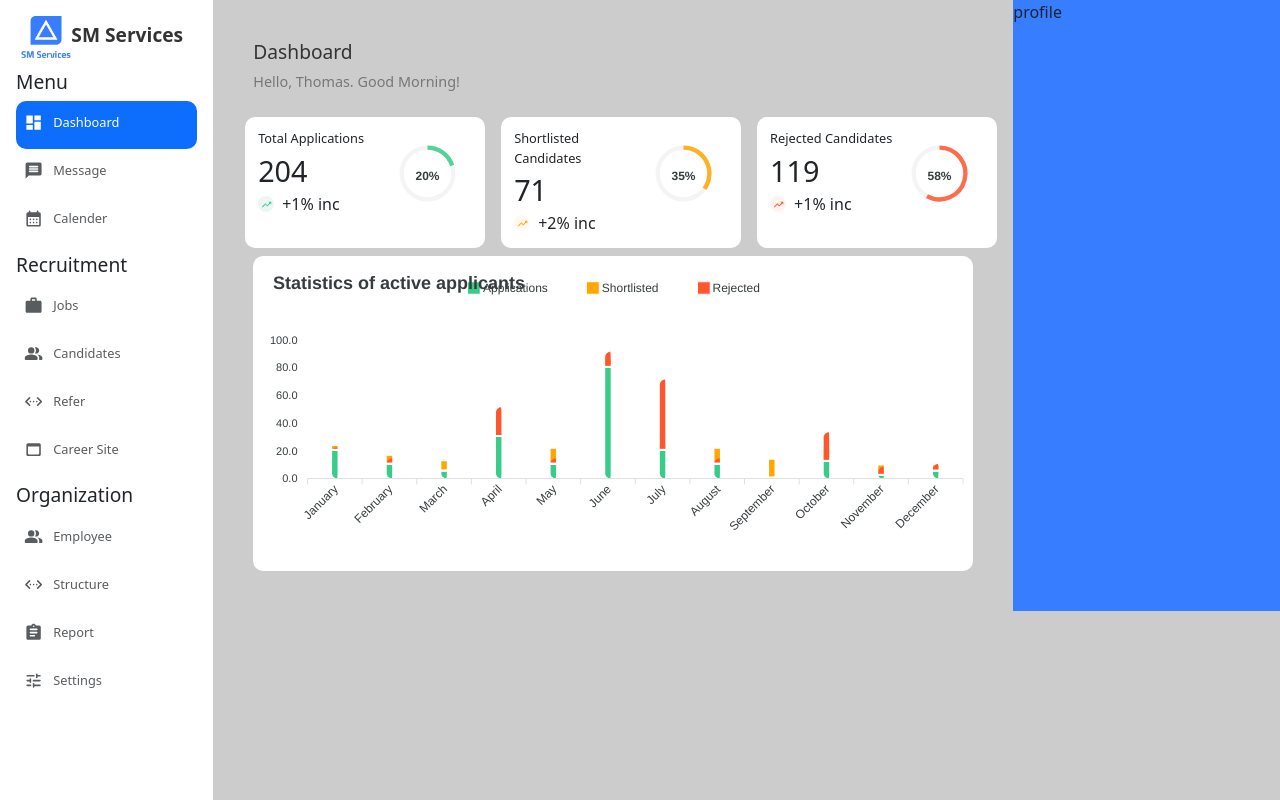
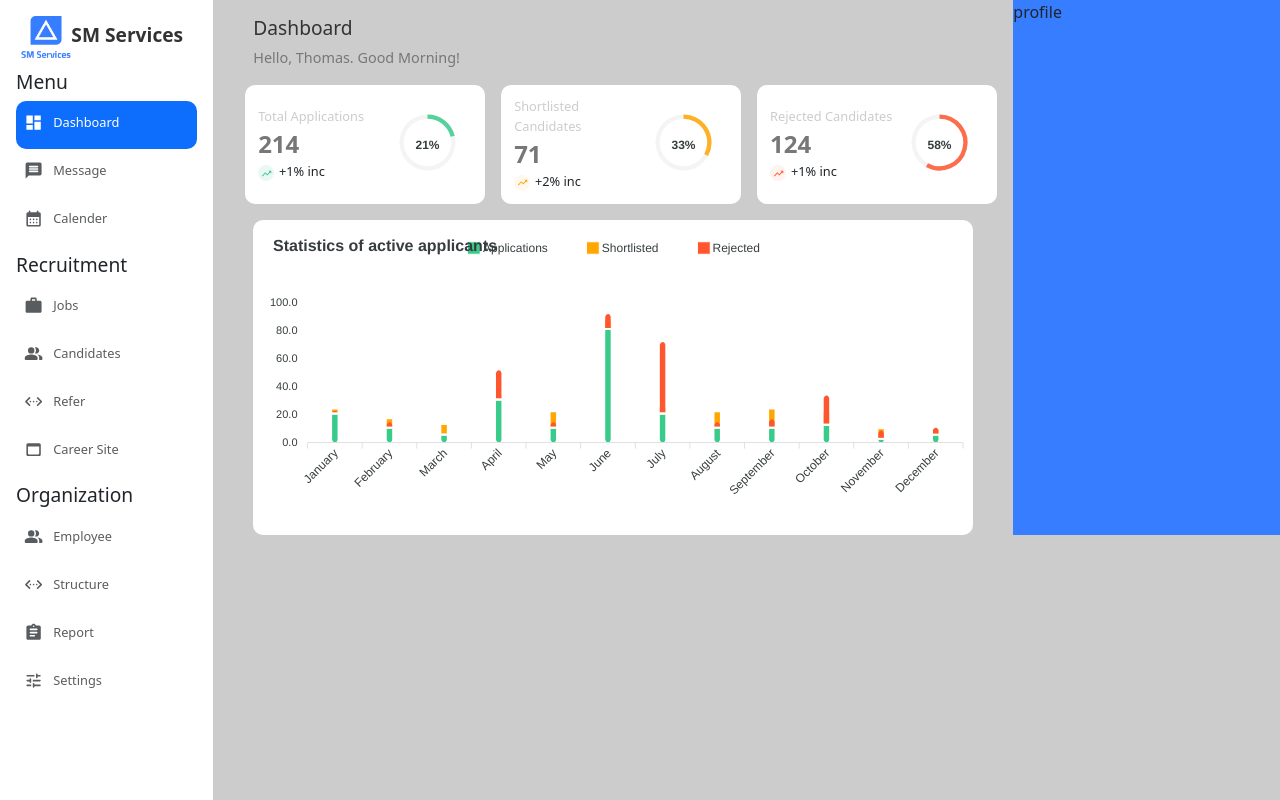
Before and after one commit to Manoj-880/Employ-managment-frontend, a React (Create React App) app: page / in a window 1280 px wide. Built offline with nearby package versions, Linux system fonts and the light colour scheme.

Commit message:
added divs for activity feed and meetings and adjusted the dashboard cards

```diff
--- a/src/App.css
+++ b/src/App.css
@@ -3,10 +3,10 @@
   --text: #333;
   --white: #fff;
   --gray: #ccc;
-  --darkgrey: #777
+  --darkgrey: #777;
 }
 
-*{
+* {
   margin: 0;
   padding: 0;
 }
@@ -121,53 +121,66 @@
 
 /* --------------------Dashboard CSS--------------- */
 
-.dashboard{
+.dashboard {
   display: flex;
 }
-.dashboard-main{
-  padding: 2.5rem;
+.dashboard-main {
+  padding-left: 2.5rem;
+  padding-right: 2.5rem;
+  padding-top: 1rem;
 }
-.dash-greet{
+.dash-greet {
   display: flex;
   flex-direction: column;
   justify-content: flex-start;
   align-items: flex-start;
 }
-.dash-greet h4{
+.dash-greet h4 {
   font-size: 1.2rem;
   color: var(--text);
 }
-.dash-greet p{
+.dash-greet p {
   font-size: 0.9rem;
   color: var(--darkgrey);
 }
-.dashboard-cards{
+.dashboard-cards {
   display: flex;
   justify-content: center;
-  margin: 0.5rem;
+  margin-left: 0.5rem;
+  margin-right: 0.5rem;
   gap: 1rem;
 }
-.dashboard-card-item{
+.dashboard-card-item {
   background-color: var(--white);
   padding: 0.8rem;
   display: flex;
   border-radius: 10px;
+  flex-direction: row;
+  flex-wrap: nowrap;
+  justify-content: center;
+  align-items: center;
 }
-.dashboard-card-item p{
+.dashboard-card-item p {
   margin: 0;
 }
-.dashboard-card-title{
+.dashboard-card-title {
+  font-size: 0.8rem;
+  color: var(--gray);
+}
+.dashboard-card-value {
+  font-size: 1.5rem;
+  font-weight: 600;
+  color: var(--darkgrey);
+}
+.dashboard-card-content-increment {
+  display: flex;
+  align-items: flex-end;
+  gap: 0.3rem;
+}
+.dashboard-card-increment-value {
   font-size: 0.8rem;
 }
-.dashboard-card-value{
-  font-size: 1.8rem;
-}
-.dashboard-card-content-increment{
-  display: flex;
-  align-items: baseline;
-  gap: 0.5rem;
-}
-.dashboard-card-icon{
+.dashboard-card-icon {
   display: flex;
   justify-content: center;
   align-items: center;
@@ -175,12 +188,13 @@
   width: 1rem;
   border-radius: 50%;
 }
-.dashboard-profile{
+.dashboard-profile {
   background-color: #377dff;
 }
-.dashboard-graph{
+.dashboard-graph {
   background-color: var(--white);
   border-radius: 10px;
   display: flex;
   flex: 1;
+  margin-top: 1rem;
 }
--- a/src/components/dashboardGraph.jsx
+++ b/src/components/dashboardGraph.jsx
@@ -60,7 +60,7 @@ const DashboardGraph = (
         bar: {
           columnWidth: '10%',
           horizontal: false,
-          borderRadius: 5,
+          borderRadius: 3,
           dataLabels: {
             enabled:false,
           },
@@ -103,7 +103,8 @@ const DashboardGraph = (
         align: "left",
         margin: 10,
         style: {
-          fontSize: "18px",
+          fontSize: "16px",
+          fontWeight: 600
         },
       },
     },
--- a/src/components/mainpage components/dashboard.jsx
+++ b/src/components/mainpage components/dashboard.jsx
@@ -5,56 +5,57 @@ import DashboardCardChart from "../dashboard_card_chart";
 import DashboardGraph from "../dashboardGraph";
 
 const Dashboard = () => {
-
   const target = 1000;
-  const total_applications = [20,10,5,30,10,80,20,10,0,12,2,5];
-  const shortlisted = [2,5,6,1,10,5,3,10,12,8,6,3];
-  const rejected = [1,3,0,20,3,10,50,3,0,20,5,4];
+  const total_applications = [20, 10, 5, 30, 10, 80, 20, 10, 10, 12, 2, 5];
+  const shortlisted = [2, 5, 6, 1, 10, 5, 3, 10, 12, 8, 6, 3];
+  const rejected = [1, 3, 0, 20, 3, 10, 50, 3, 5, 20, 5, 4];
 
   var totalCount = 0;
-  total_applications.forEach((e)=>totalCount+=e);
-  const totalPercentage = Math.round((totalCount / target)*100);
-  const totalIncrement = Math.round((total_applications[1] / target)*100);
+  total_applications.forEach((e) => (totalCount += e));
+  const totalPercentage = Math.round((totalCount / target) * 100);
+  const totalIncrement = Math.round((total_applications[1] / target) * 100);
 
   var totalShortlisted = 0;
-  shortlisted.forEach((e) => totalShortlisted+=e);
-  const shortlistedPecentage = Math.round((totalShortlisted / totalCount)*100);
-  const shortlistedIncrement = Math.round((shortlisted[1] / totalCount)*100);
+  shortlisted.forEach((e) => (totalShortlisted += e));
+  const shortlistedPecentage = Math.round(
+    (totalShortlisted / totalCount) * 100
+  );
+  const shortlistedIncrement = Math.round((shortlisted[1] / totalCount) * 100);
 
   var totalRejected = 0;
-  rejected.forEach((e) => totalRejected+=e);
-  const rejectedPercentage = Math.round((totalRejected / totalCount)*100);
-  const rejecteedIncrement = Math.round((rejected[1] / totalCount)*100);
+  rejected.forEach((e) => (totalRejected += e));
+  const rejectedPercentage = Math.round((totalRejected / totalCount) * 100);
+  const rejecteedIncrement = Math.round((rejected[1] / totalCount) * 100);
 
   const dashboardCard = [
     {
-      id:1,
+      id: 1,
       name: "Total Applications",
-      count:totalCount,
+      count: totalCount,
       percentage: totalPercentage,
       increment: totalIncrement,
-      color:"#38cb89",
-      iconBg:'#EBF7F5',
+      color: "#38cb89",
+      iconBg: "#EBF7F5",
     },
     {
-      id:2,
+      id: 2,
       name: "Shortlisted Candidates",
-      count:totalShortlisted,
+      count: totalShortlisted,
       percentage: shortlistedPecentage,
       increment: shortlistedIncrement,
-      color:"#FFA600",
-      iconBg:'#FFF8EE',
+      color: "#FFA600",
+      iconBg: "#FFF8EE",
     },
     {
-      id:3,
+      id: 3,
       name: "Rejected Candidates",
-      count:totalRejected,
+      count: totalRejected,
       percentage: rejectedPercentage,
       increment: rejecteedIncrement,
-      color:"#FF5630",
-      iconBg:'#FFF3EF',
-    }
-  ]
+      color: "#FF5630",
+      iconBg: "#FFF3EF",
+    },
+  ];
 
   return (
     <div className="dashboard col-12">
@@ -65,12 +66,21 @@ const Dashboard = () => {
         </div>
         <div className="dashboard-cards col-12">
           {dashboardCard.map((dashboardCard) => (
-            <div key={dashboardCard.id} className="dashboard-card-item col-xl-4 col-lg-3 col-md-6">
+            <div
+              key={dashboardCard.id}
+              className="dashboard-card-item col-xl-4 col-lg-3 col-md-6"
+            >
               <div className="dashboard-card-content col-7">
                 <p className="dashboard-card-title">{dashboardCard.name}</p>
                 <p className="dashboard-card-value">{dashboardCard.count}</p>
                 <div className="dashboard-card-content-increment">
-                  <div className="dashboard-card-icon" style={{backgroundColor:dashboardCard.iconBg, color:dashboardCard.color}}>
+                  <div
+                    className="dashboard-card-icon"
+                    style={{
+                      backgroundColor: dashboardCard.iconBg,
+                      color: dashboardCard.color,
+                    }}
+                  >
                     {React.cloneElement(<TrendingUpIcon />, {
                       style: { fontSize: "0.7rem" },
                     })}
@@ -79,14 +89,24 @@ const Dashboard = () => {
                 </div>
               </div>
               <div className="dashboard-card-chart col-5">
-                <DashboardCardChart value={dashboardCard.percentage} color={`${dashboardCard.color}`}/>
+                <DashboardCardChart
+                  value={dashboardCard.percentage}
+                  color={`${dashboardCard.color}`}
+                />
               </div>
             </div>
           ))}
-
         </div>
         <div className="dashboard-graph col-12">
-          <DashboardGraph applications={total_applications} shortlisted={shortlisted} rejected={rejected}/>
+          <DashboardGraph
+            applications={total_applications}
+            shortlisted={shortlisted}
+            rejected={rejected}
+          />
+        </div>
+        <div className="dashboard-activity-meeting col-12">
+          <div className="activity-feed col-7"></div>
+          <div className="meeting col-5"></div>
         </div>
       </div>
       <div className="dashboard-profile col-3">profile</div>
```
